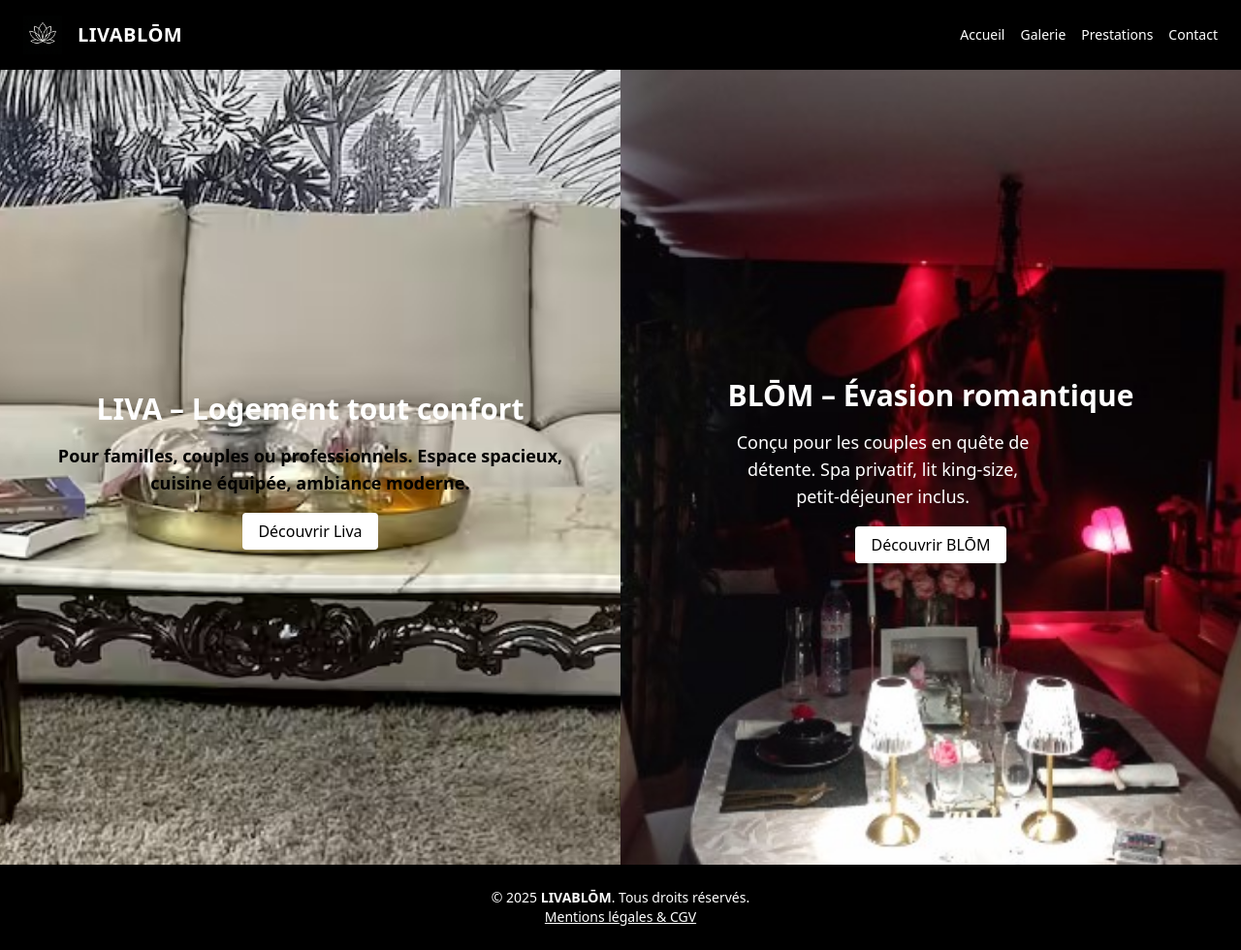
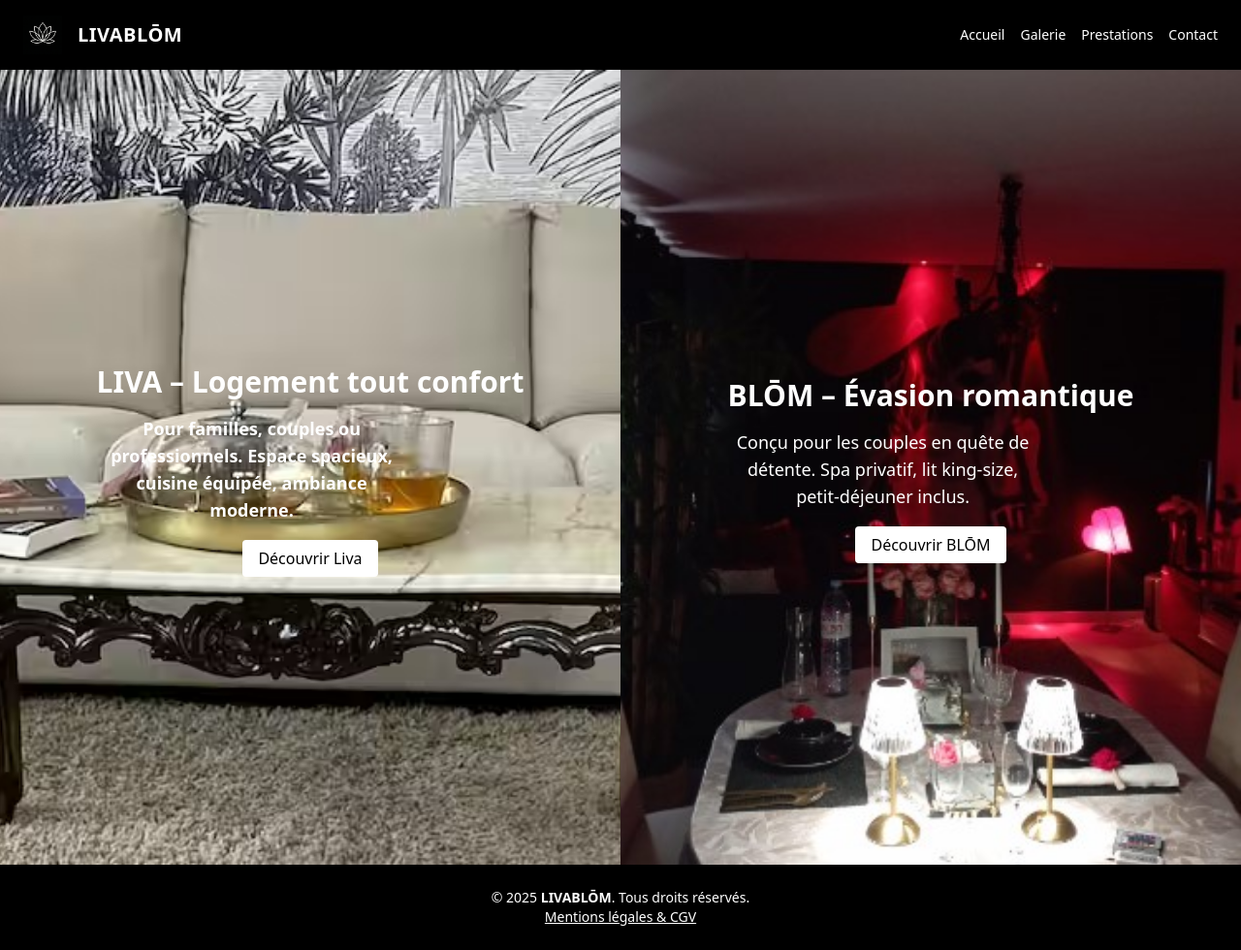
Before and after one commit to LIVABLOM/LIVABLOM, a Jekyll site: the page built from index.md, in a window 1280 px wide. Shown: the whole page at 97% size. Built offline with Jekyll 4.4.1, drawn with Linux system fonts in a browser that asks for light colours.

Commit message:
Update index.md

```diff
--- a/index.md
+++ b/index.md
@@ -10,7 +10,7 @@
   <div class="w-full md:w-1/2 h-1/2 md:h-full bg-cover bg-center text-white flex flex-col items-center justify-center p-6 text-center" style="background-image: url('{{ site.baseurl }}/assets/galerie/liva/salon1.jpg');">
     <div class="bg-black/70 p-4 rounded-lg">
       <h2 class="text-3xl font-bold mb-4">LIVA – Logement tout confort</h2>
-      <p class="mb-6 text-lg font-semibold text-black">
+      <p class="mb-6 text-lg max-w-xs">
         <strong>Pour familles, couples ou professionnels. Espace spacieux, cuisine équipée, ambiance moderne.</strong>
       </p>
       <a href="{{ site.baseurl }}/Liva" class="bg-white text-black py-2 px-4 rounded hover:bg-gray-200">Découvrir Liva</a>
```
